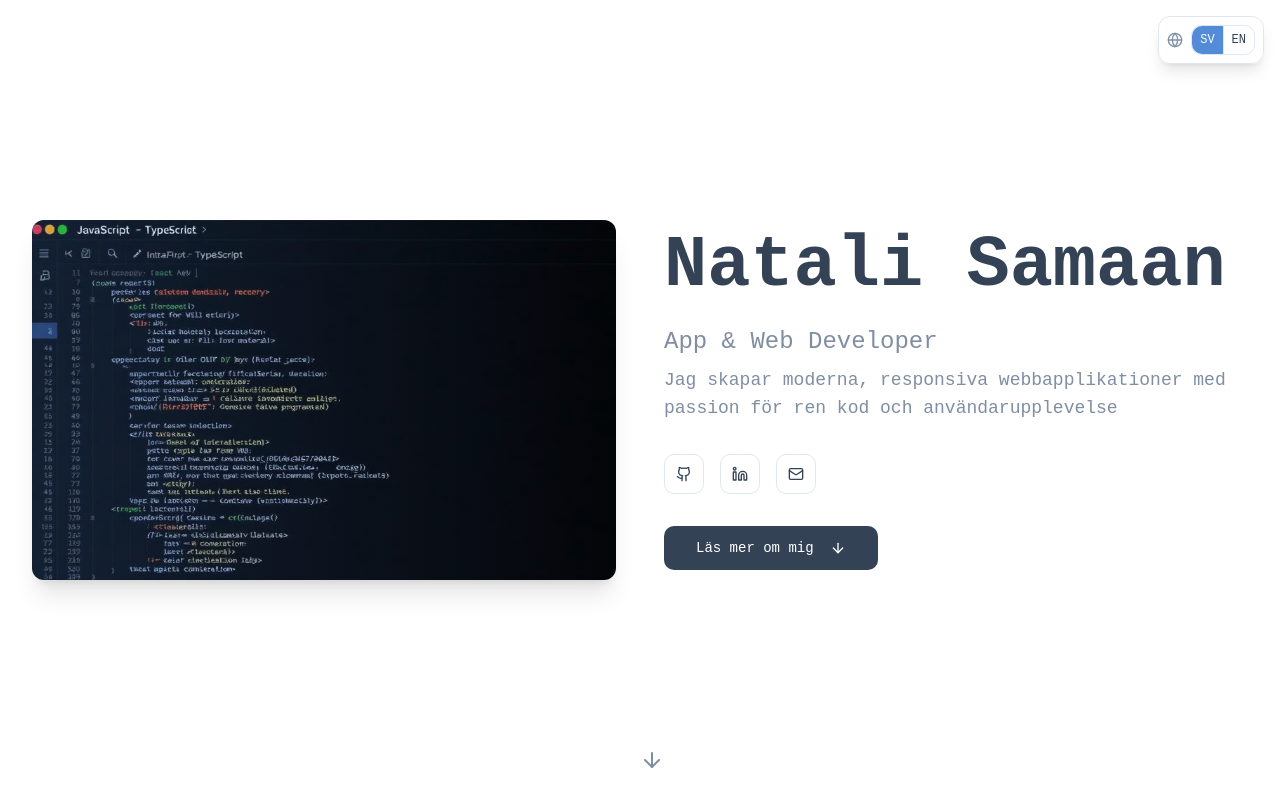
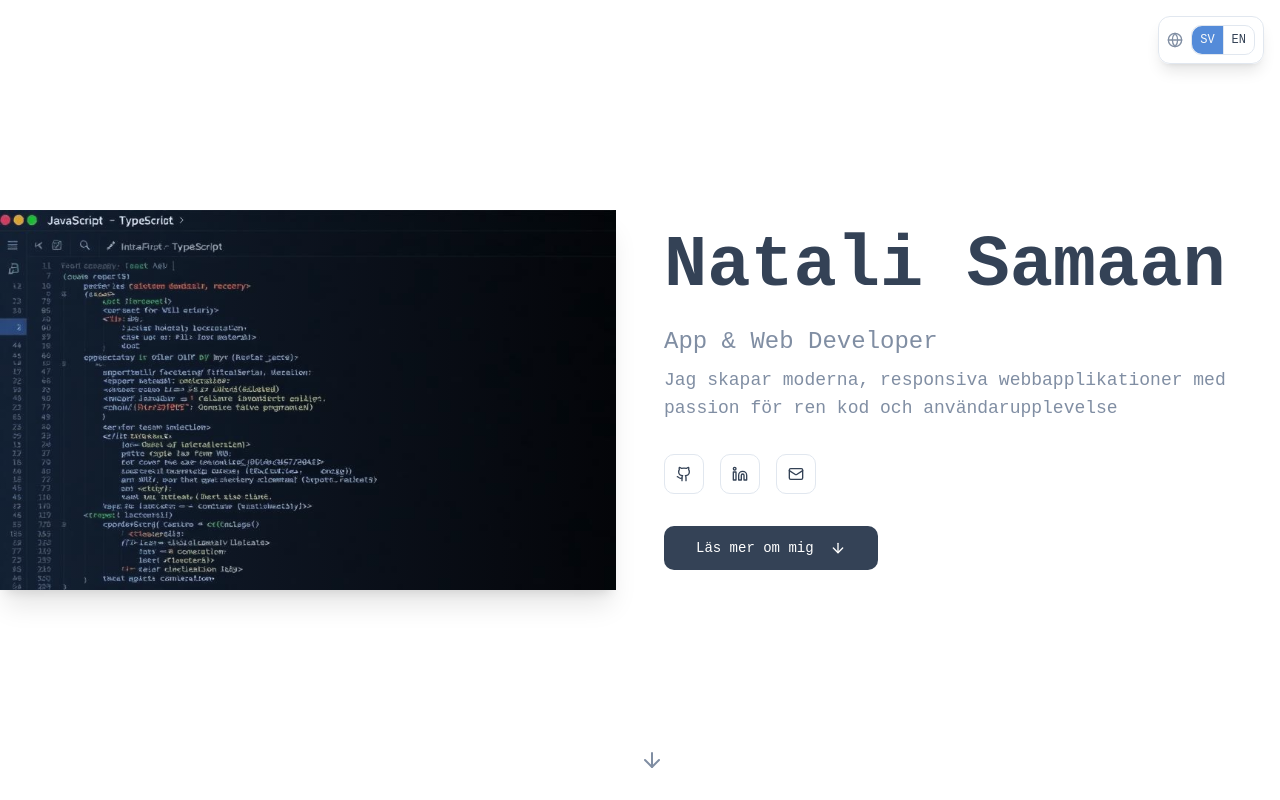
Before and after one commit to ns-develops/Portfolio, a React (Vite) app: page / in a window 1280 px wide. Shown: the top 800 px of the page. Built offline with nearby package versions, Linux system fonts and the light colour scheme; the HTML template or start-up script is replaced by a standard one; a web font is replaced by a local one.

Commit message:
Ändra layout på vänster sida

```diff
--- a/src/components/Hero.tsx
+++ b/src/components/Hero.tsx
@@ -23,15 +23,15 @@ const Hero = () => {
             initial={{ opacity: 0, x: -50 }}
             animate={{ opacity: 1, x: 0 }}
             transition={{ duration: 0.8 }}
-            className="order-2 lg:order-1"
+            className="order-2 lg:order-1 -ml-4 sm:-ml-6 lg:-ml-8"
           >
             <div className="relative">
               <img
                 src={codePreview}
                 alt="Code preview showing programming skills"
-                className="rounded-lg shadow-xl w-full h-auto"
+                className="shadow-xl w-full h-auto"
               />
-              <div className="absolute inset-0 bg-gradient-to-r from-primary/20 to-transparent rounded-lg"></div>
+              <div className="absolute inset-0 bg-gradient-to-r from-primary/20 to-transparent"></div>
             </div>
           </motion.div>
 
```
